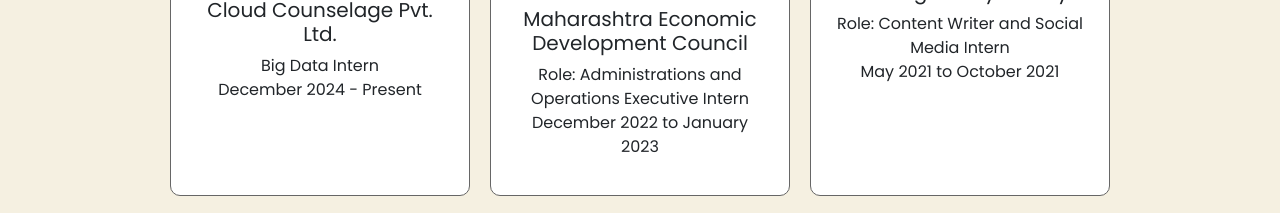
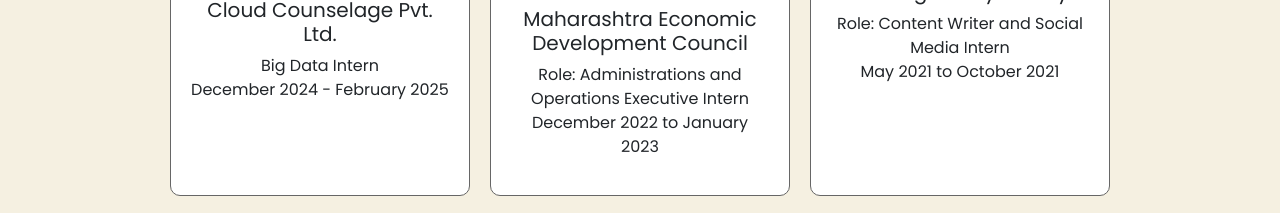
Before and after one commit to VidhiGhadi/website, a plain HTML site: page index.html in a window 1280 px wide. Shown: the part 2449-2662 px from the top of the page. Drawn offline with nearby package versions, Linux system fonts and the light colour scheme.

Commit message:
Update index.html

```diff
--- a/index.html
+++ b/index.html
@@ -414,7 +414,7 @@
                 <img src="CLoud.png" alt="Company Logo">
                 <div>
                     <h5>Cloud Counselage Pvt. Ltd.</h5>
-                    <p>Big Data Intern<br>December 2024 - Present</p>
+                    <p>Big Data Intern<br>December 2024 - February 2025</p>
                 </div>
             </div>
             <div class="internship-box">
```
